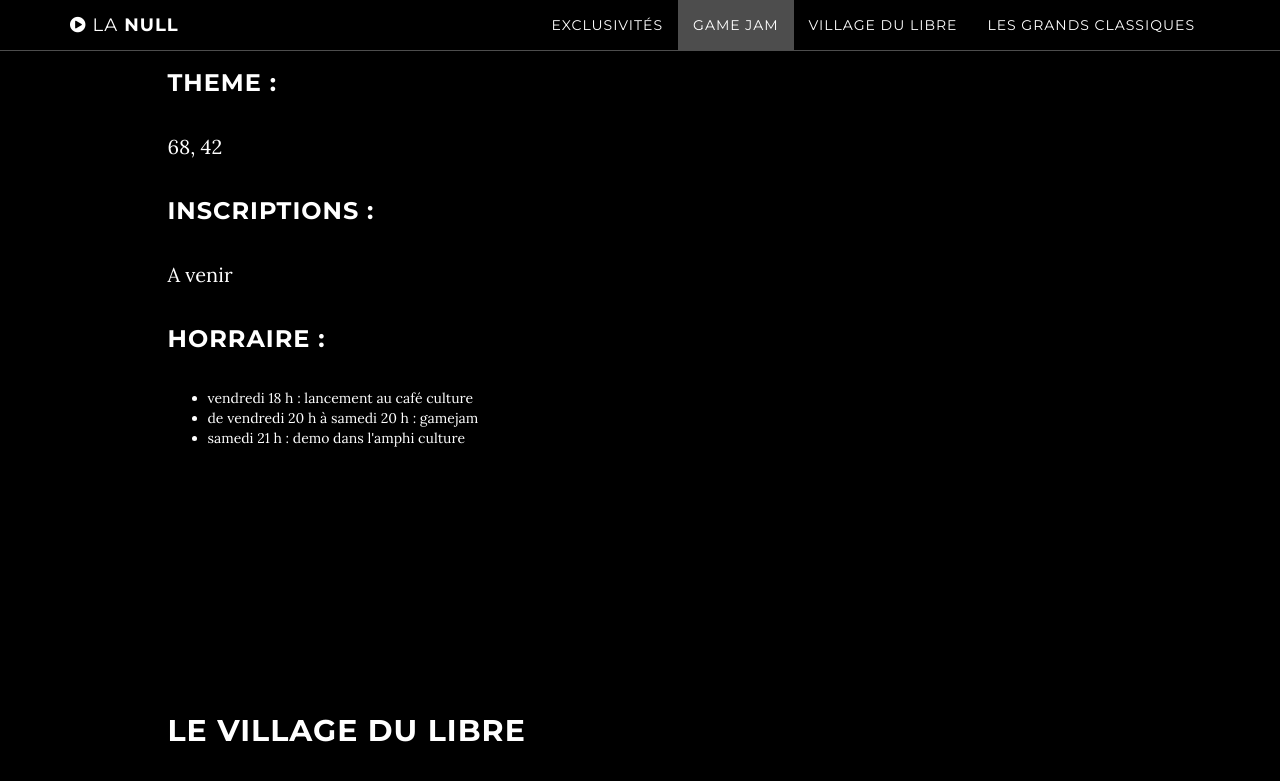
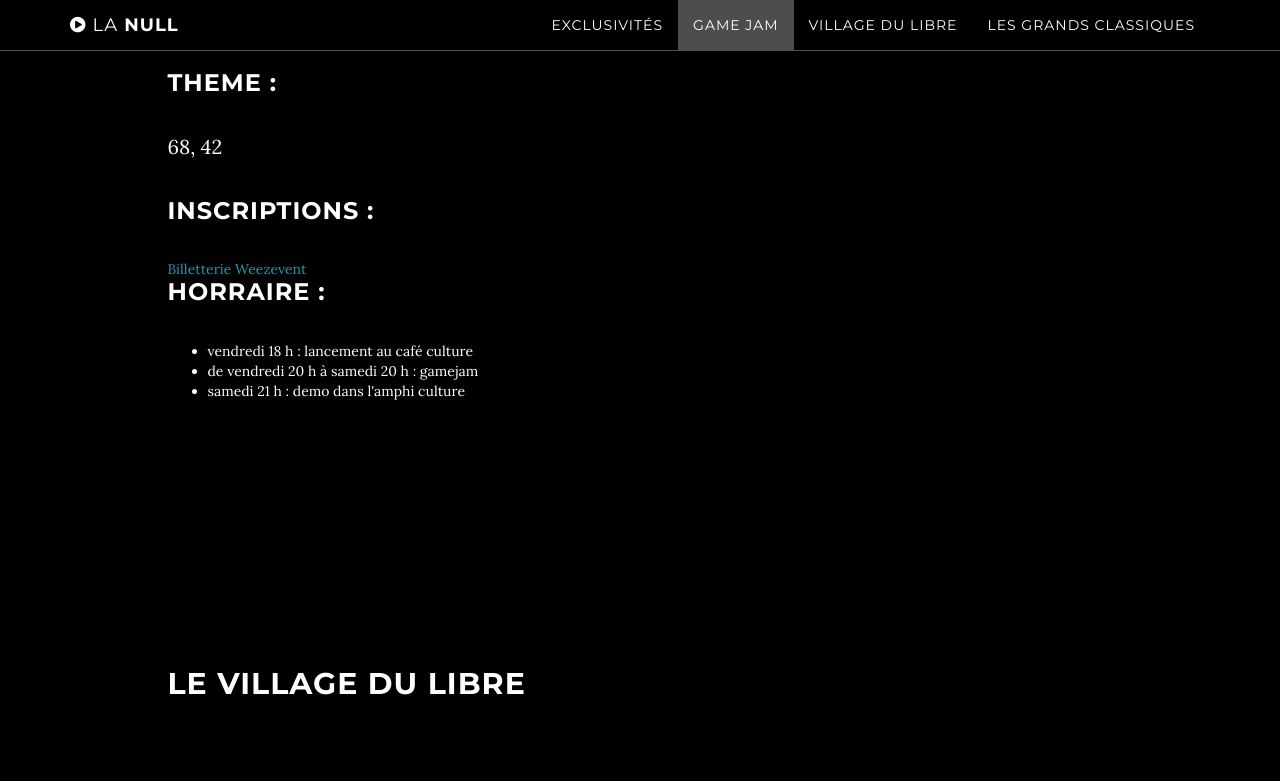
Before and after one commit to bidouilleurslibristes/null.bidouilleurslibristes.github.io, a Jekyll site: the page built from animations.html, in a window 1280 px wide and 900 px high, scrolled down 1858 px. Shown: the top 781 px of the window. Built offline with Jekyll 4.4.1, drawn with Linux system fonts in a browser that asks for light colours; a script that is not in the unit is left out.

Commit message:
Ajout évenement weekevent

```diff
--- a/_includes/activities_long.html
+++ b/_includes/activities_long.html
@@ -55,7 +55,7 @@
 		<h3>Theme :</h3>
 		<p>68, 42</p>
 		<h3>Inscriptions :</h3>
-		<p>A venir</p3>
+		<a title="Logiciel billetterie en ligne" href="https://www.weezevent.com/?c=sys_widget" class="weezevent-widget-integration" target="_blank" data-src="https://www.weezevent.com/widget_billeterie.php?id_evenement=338263&lg_billetterie=1&code=60363&resize=1&width_auto=1&color_primary=00AEEF" data-width="650" data-height="600" data-id="338263" data-resize="1" data-width_auto="1" data-noscroll="0" data-nopb="0">Billetterie Weezevent</a><script type="text/javascript" src="https://www.weezevent.com/js/widget/min/widget.min.js"></script>
 		<h3>Horraire :</h3>
 		<ul>
 		    <li>vendredi 18 h : lancement au café culture</li>
```
